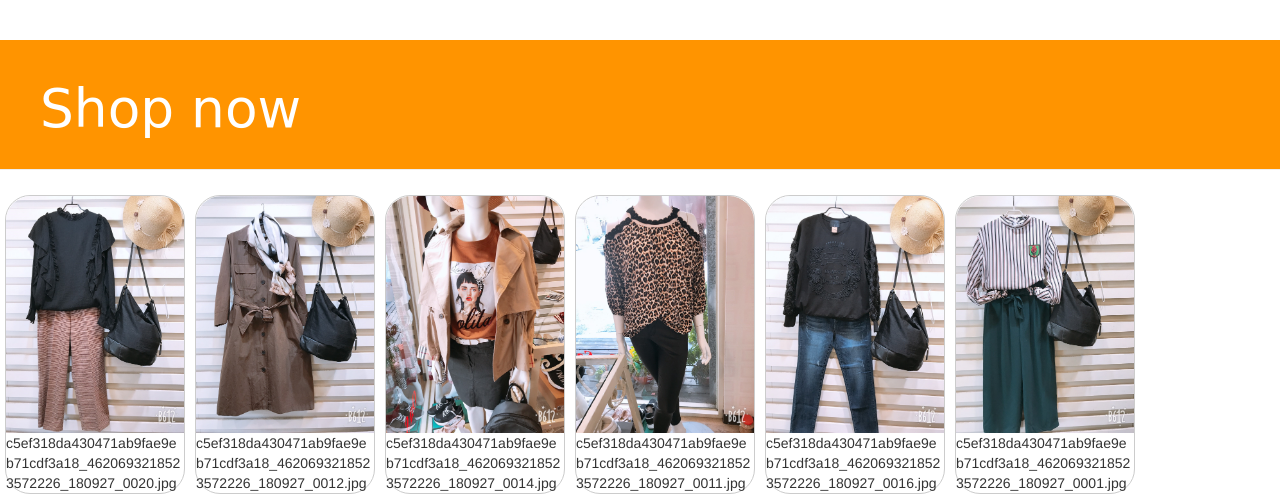
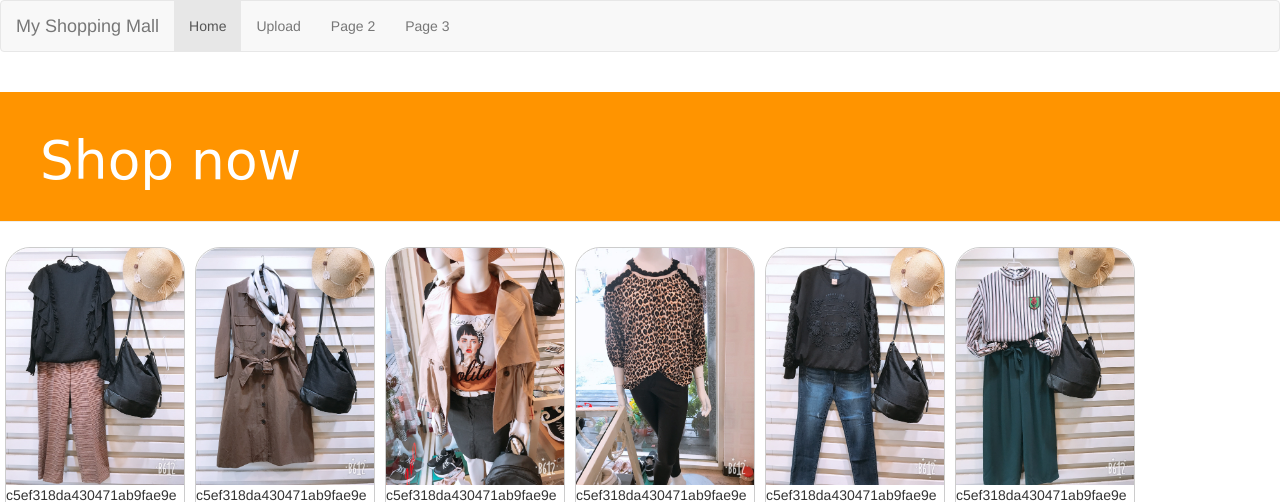
Before and after one commit to hanjuTsai/djangoPrac, a Django app: page / in a window 1280 px wide. Shown: the top 502 px of the page. Run offline with Django 3.2, Linux system fonts and the light colour scheme; some libraries are stand-ins or nearby versions.

Commit message:
modify the ui

```diff
--- a/helloworld/urls.py
+++ b/helloworld/urls.py
@@ -26,4 +26,4 @@ urlpatterns = [
     ## The path direct to upload page
     path('upload/', views.upload),
 
-] + static(settings.STATIC_URL, document_root=settings.STATIC_ROOT)
+] + static(settings.STATIC_URL, document_root = settings.STATIC_ROOT)
--- a/static/css/pageheader.css
+++ b/static/css/pageheader.css
@@ -1,6 +1,5 @@
 .page-header {
     background-color: #ff9400;
-    margin-top: 10;
     padding: 20px 20px 20px 40px;
 }
 
--- a/templates/board.html
+++ b/templates/board.html
@@ -17,9 +17,27 @@
 </head>
 <body>
   <!-- Header -->
+
+  <nav class="navbar navbar-default">
+  <div class="container-fluid">
+    <div class="navbar-header">
+      <a class="navbar-brand" href="#">My Shopping Mall</a>
+    </div>
+    <ul class="nav navbar-nav">
+       <li class="active">
+          <a href="/">Home</a>
+      </li>
+      <li><a href="/upload/">Upload</a></li>
+      <li><a href="/">Page 2</a></li>
+     <li><a href="/">Page 3</a></li>
+    </ul>
+  </div>
+  </nav>
+
   <div class="page-header">
     <h1><a href="/">Shop now</a></h1>
   </div>
+
   <!-- Dynamically Gernerate the photos from the images folder-->
   <div>
     {% for image in images %}
--- a/templates/upload.html
+++ b/templates/upload.html
@@ -16,10 +16,10 @@
       <a class="navbar-brand" href="#">My Shopping Mall</a>
     </div>
     <ul class="nav navbar-nav">
-       <li class="active">
+       <li >
           <a href="/">Home</a>
       </li>
-      <li><a href="/">Page 1</a></li>
+      <li class="active"><a href="/upload/">Upload</a></li>
       <li><a href="/">Page 2</a></li>
      <li><a href="/">Page 3</a></li>
     </ul>
```
